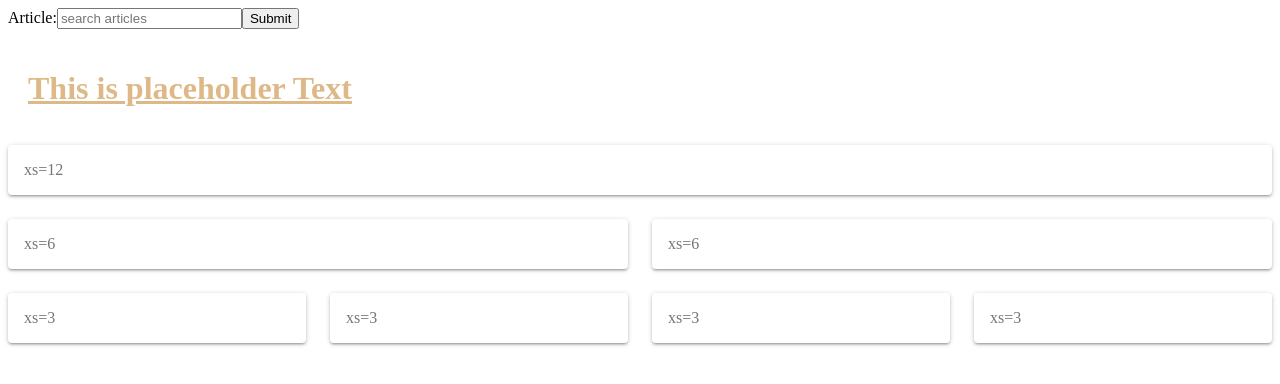
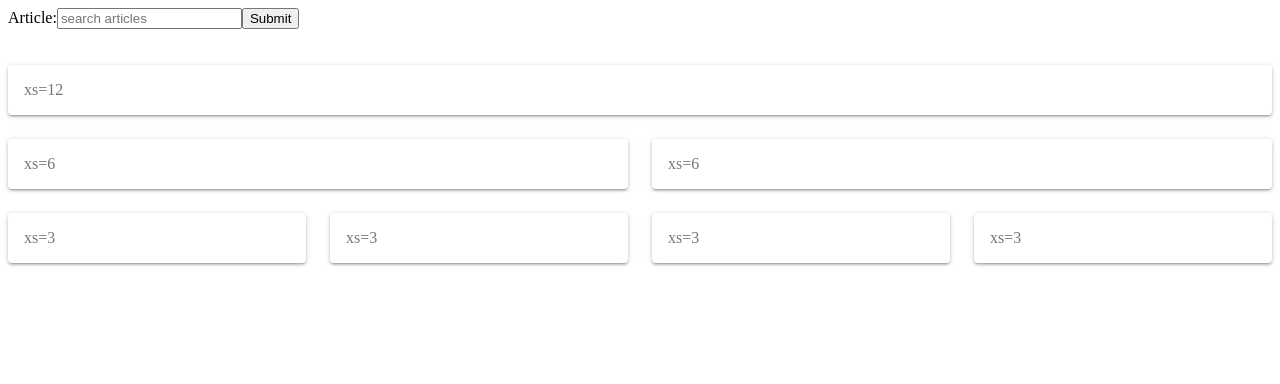
Before and after one commit to ttran835/news_details, a React app: page / in a window 1280 px wide. Shown: the top 384 px of the page. Built offline with nearby package versions, Linux system fonts and the light colour scheme; the HTML template or start-up script is replaced by a standard one.

Commit message:
rewrote jest tests to handle both live query and test query for news articles

```diff
--- a/client/src/components/App.jsx
+++ b/client/src/components/App.jsx
@@ -15,6 +15,7 @@ export default class App extends Component {
     };
 
     this.getNews = this.getNews.bind(this);
+    this.newsQuery = this.newsQuery.bind(this);
 
     this.handleChange = this.handleChange.bind(this);
     this.handleSubmit = this.handleSubmit.bind(this);
@@ -37,12 +38,28 @@ export default class App extends Component {
     });
   }
 
+  newsQuery() {
+    Axios.get('/home', {
+      params: {
+        queries: this.state.value,
+      },
+    })
+      .then(res => {
+        console.log(res.data);
+        this.setState({
+          news: res.data,
+        });
+      })
+      .catch(err => console.error(err));
+  }
+
   handleChange(event) {
     this.setState({ value: event.target.value });
   }
 
   handleSubmit(e) {
     e.preventDefault();
+    this.newsQuery();
     this.setState({
       value: '',
     });
@@ -58,7 +75,7 @@ export default class App extends Component {
             value={this.state.value}
           />
         </div>
-        <div className="row">
+        <div className="row justify-content-center">
           <AllNews news={this.state.news} value={this.state.value} />
         </div>
         <CenteredGrid />
--- a/client/src/components/NewsComponents/AllNews/AllNews.jsx
+++ b/client/src/components/NewsComponents/AllNews/AllNews.jsx
@@ -9,19 +9,9 @@ export default class AllNews extends Component {
   }
   render() {
     return (
-      <div className="row justify-content-center">
-        <div className="col-xs-12">
-          <h1 className={`col-xs-12${styles.testThings} ${'materialUiShadow'}`}>
-            {this.props.value === ''
-              ? 'This is placeholder Text'
-              : this.props.value}
-          </h1>
-        </div>
-
-        <div className="row">
-          <div className="container">
-            <NewsRenderer news={this.props.news} />
-          </div>
+      <div className="col-xs-12">
+        <div className={styles.testThings}>
+          <NewsRenderer news={this.props.news} />
         </div>
       </div>
     );
--- a/client/src/components/NewsComponents/AllNews/AllNews.module.scss
+++ b/client/src/components/NewsComponents/AllNews/AllNews.module.scss
@@ -8,14 +8,5 @@ h1 {
 }
 
 .testThings {
-  width: 200px;
-  height: 200px;
+  margin: 20px;
 }
-
-.materialUiShadow {
-  @include materialUiShadow;
-}
-
-.materialUiShadow:hover {
-  @include materialUiShadowHover;
-}
```
Also changed, not shown: 4 other files (tests, documents, lock files or other folders).
